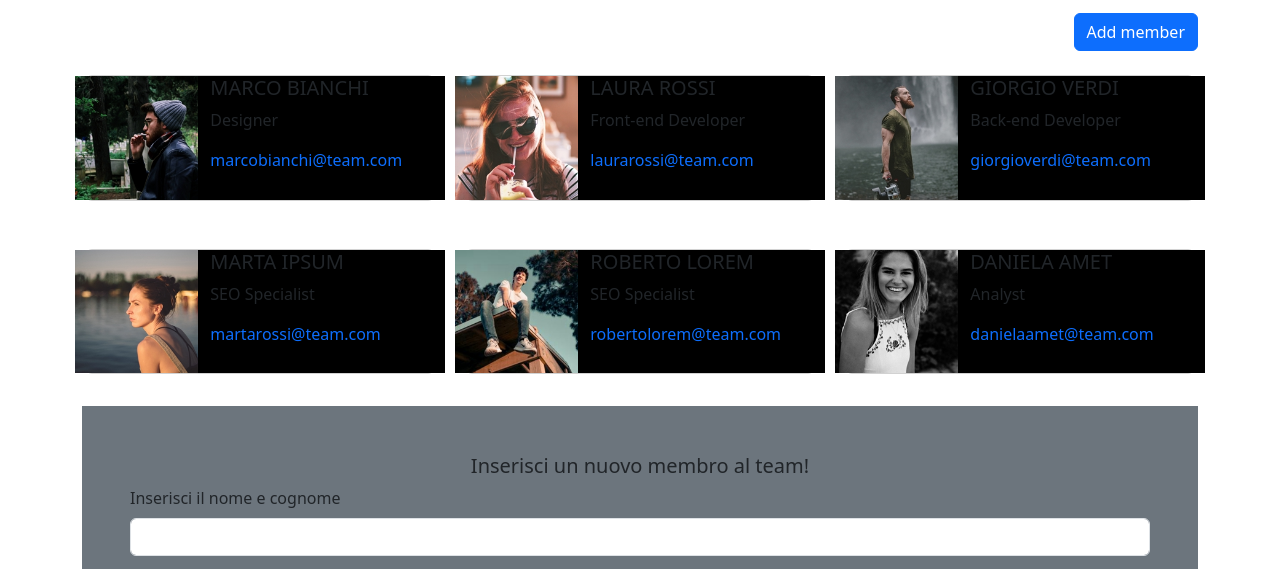
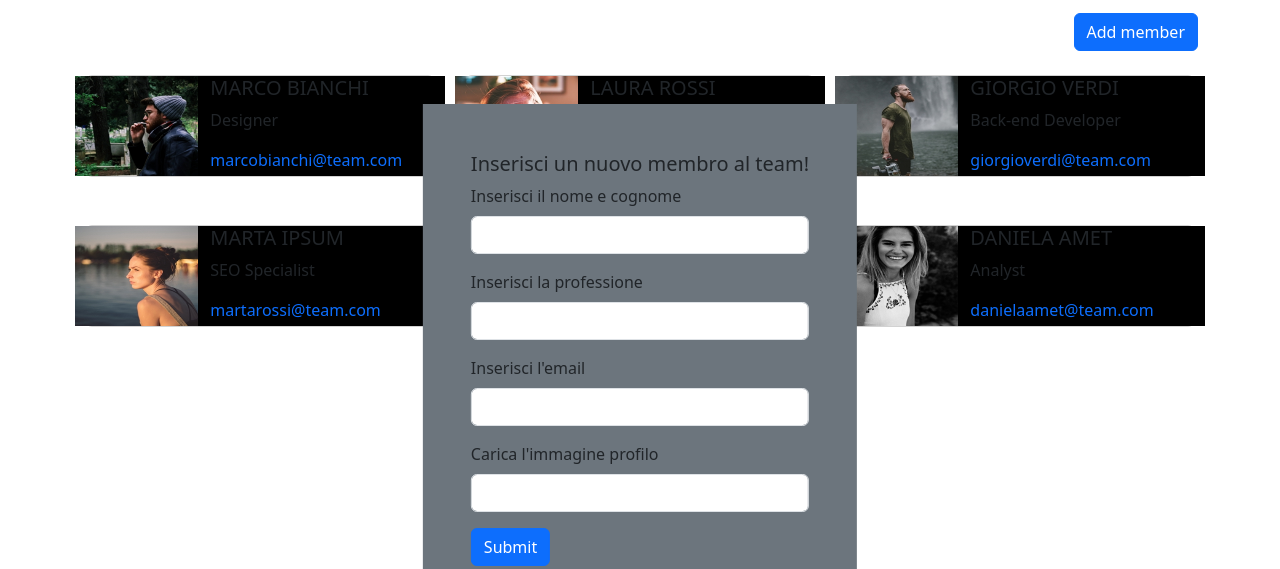
Before and after one commit to RiccardoDelrio/js-our-team, a plain HTML site: page index.html in a window 1280 px wide. Both pictures are taken after a click on the button "Add member". Shown: the part 186-755 px from the top of the page. Drawn offline with nearby package versions, Linux system fonts and the light colour scheme.

Commit message:
add click event to add class and remove from form

```diff
--- a/assets/style.css
+++ b/assets/style.css
@@ -1,6 +1,4 @@
 img {
-
+    height: 100px;
     width: 100%;
 }
-
-.description {}
--- a/index.html
+++ b/index.html
@@ -31,9 +31,9 @@
     </div>
     <div class="container">
         <div class="row">
-            <div class="col-12 ">
+            <div class="col-12  position-relative ">
 
-                <form class="bg-secondary p-5 form">
+                <form class="bg-secondary  p-5 form d-none position-absolute top-50 start-50 translate-middle">
                     <h5 class="text-center">Inserisci un nuovo membro al team!</h5>
                     <div class="mb-3">
                         <label for="" class="form-label">Inserisci il nome e cognome</label>
--- a/script.js
+++ b/script.js
@@ -42,6 +42,7 @@ const jobEl = document.getElementById("inputJob")
 const emailEl = document.getElementById("inputEmail")
 const imgEl = document.getElementById("img")
 const formEl = document.querySelector(".form")
+const btnEl = document.querySelector(".btn")
 
 for (let i = 0; i < teamMembers.length; i++) {
   const name = teamMembers[i].name.toUpperCase()
@@ -49,7 +50,6 @@ for (let i = 0; i < teamMembers.length; i++) {
   const email = teamMembers[i].email
   const img = teamMembers[i].img
   addMarkup(img, name, role, email)
-
 }
 function addMarkup(img, name, role, email) {
   rowEl.innerHTML += `
@@ -86,4 +86,9 @@ formEl.addEventListener("submit", (e) => {
   teamMembers.push(newMembers)
   addMarkup(img, name, role, email);
   formEl.reset()
+  formEl.classList.add("d-none")
+
 })
+btnEl.addEventListener("click", () => {
+  formEl.classList.remove("d-none")
+})
```
